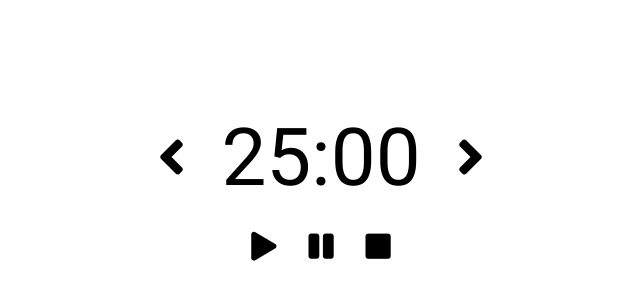
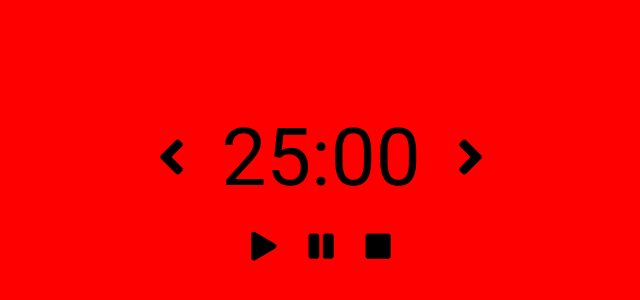
Before and after one commit to chrfreitas-zz/tomato-time, a Vue app: page /#/ in a window 1280 px wide. Shown: the part 212-512 px from the top of the page, without its empty margins (319-959 px from the left). Built offline with nearby package versions, Linux system fonts and the light colour scheme.

Commit message:
Change background according timer state

```diff
--- a/src/App.vue
+++ b/src/App.vue
@@ -1,12 +1,17 @@
 <template>
-  <div class="tt-container" id="app">
+  <div class="container" v-bind:class="classContainer" id="app">
     <router-view/>
   </div>
 </template>
 
 <script>
+import { mapGetters } from 'vuex';
+
 export default {
   name: 'App',
+  computed: mapGetters([
+    'classContainer',
+  ]),
 };
 </script>
 
@@ -18,11 +23,23 @@ body {
   padding: 0;
 }
 
-.tt-container {
+.container {
   display: flex;
   justify-content: center;
   align-items: center;
   height: 100%;
   font-family: 'Roboto', sans-serif;
 }
+
+.container.work {
+    background-color: red;
+}
+
+.container.short {
+  background-color: green;
+}
+
+.container.long {
+  background-color: blue;
+}
 </style>
--- a/src/modules/timer/classes/timer.class.js
+++ b/src/modules/timer/classes/timer.class.js
@@ -1,5 +1,6 @@
 class Timer {
-  constructor(position, seconds) {
+  constructor(name, position, seconds) {
+    this.name = name;
     this.position = position;
     this.seconds = seconds;
   }
--- a/src/modules/timer/constants/timer.constant.js
+++ b/src/modules/timer/constants/timer.constant.js
@@ -1,11 +1,21 @@
 import Timer from './../classes/timer.class';
 
+const TIMER_NAMES = {
+  short: 'short',
+  work: 'work',
+  long: 'long',
+};
+
 const TIMER_TYPES = [
-  new Timer(0, 300),
-  new Timer(1, 1500),
-  new Timer(2, 900),
+  new Timer(TIMER_NAMES.short, 0, 300),
+  new Timer(TIMER_NAMES.work, 1, 1500),
+  new Timer(TIMER_NAMES.long, 2, 900),
 ];
 
 const TIMER_DEFAULT = TIMER_TYPES[1];
 
-export { TIMER_TYPES, TIMER_DEFAULT };
+export {
+  TIMER_TYPES,
+  TIMER_DEFAULT,
+  TIMER_NAMES,
+};
--- a/src/modules/timer/store/timer.store.js
+++ b/src/modules/timer/store/timer.store.js
@@ -22,6 +22,9 @@ const getters = {
   isDisabledPrevious(state) {
     const firstPosition = 0;
     return state.timer.position === firstPosition;
+  },
+  classContainer(state) {
+    return state.timer.name;
   },
 };
 
```
